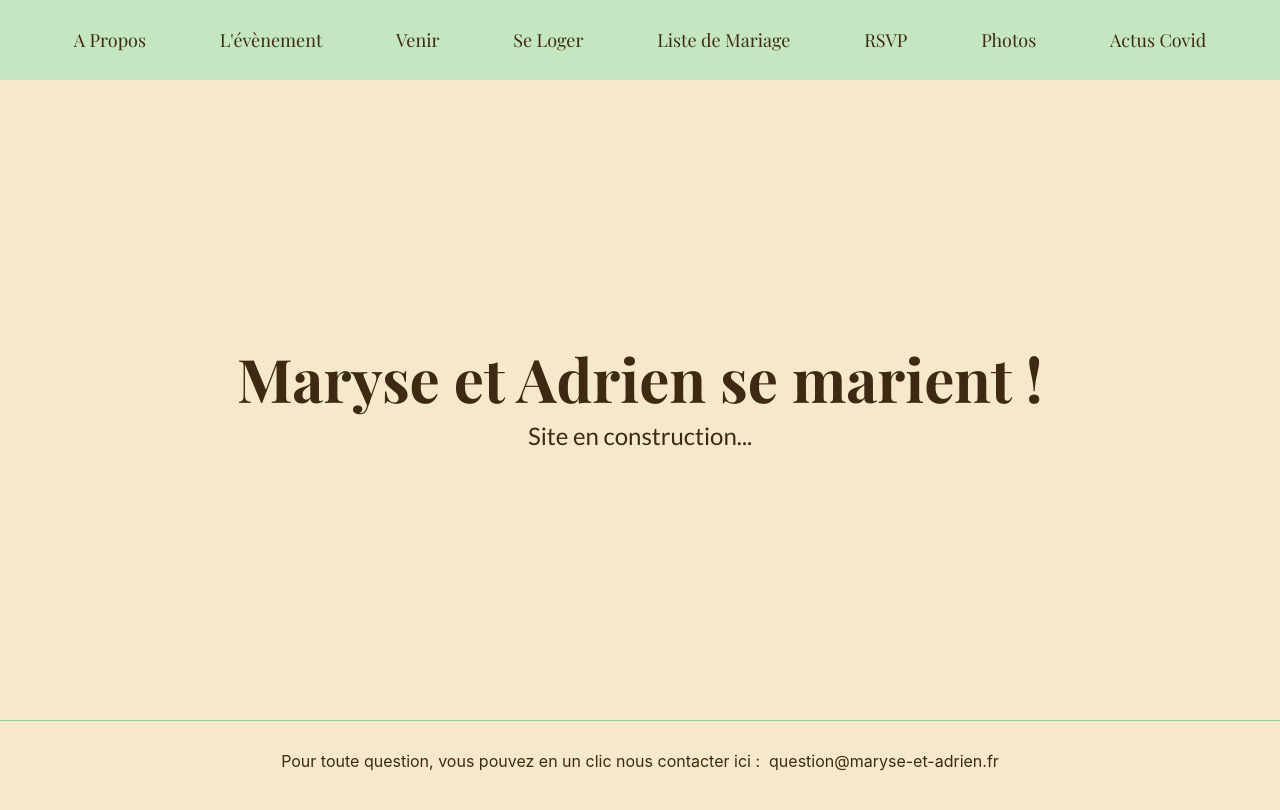
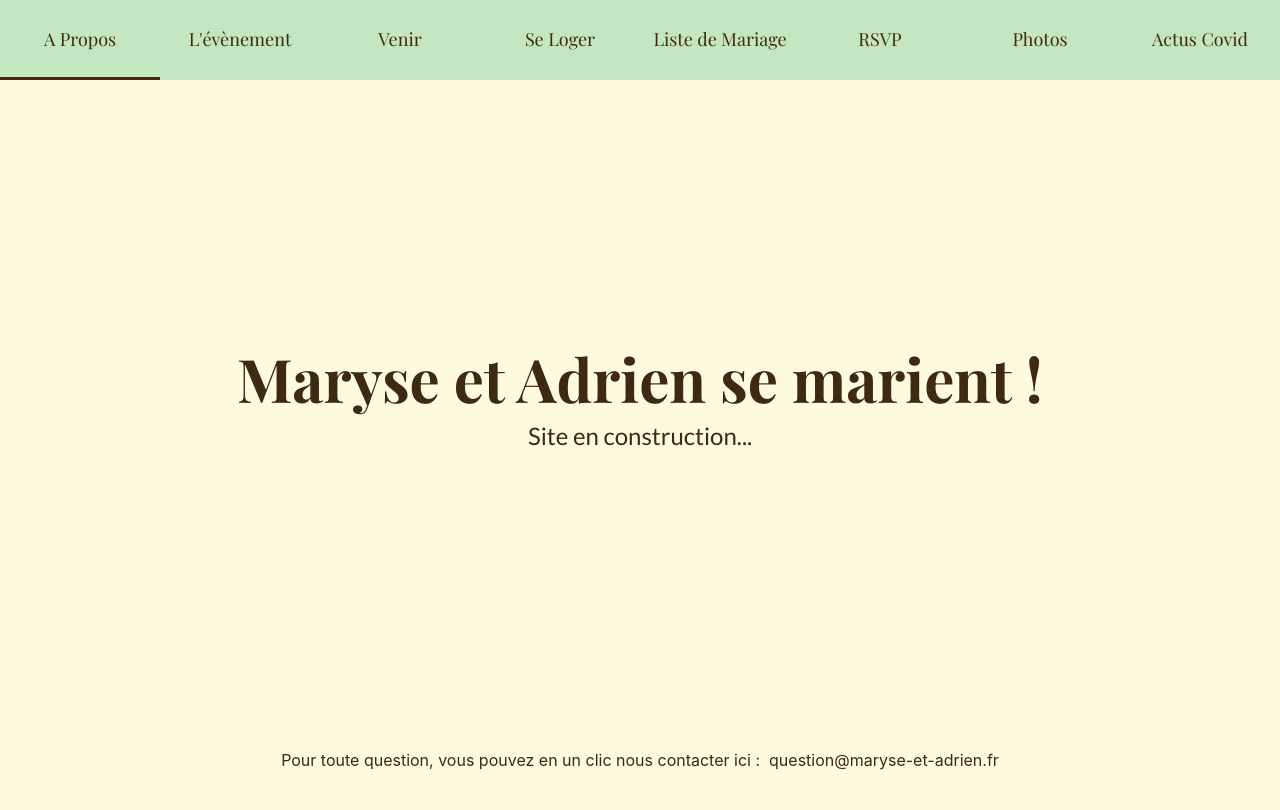
Before and after one commit to lroudge/maryse-et-adrien, a Next.js app: page / in a window 1280 px wide. Shown: the top 810 px of the page. Built offline with nearby package versions, Linux system fonts and the light colour scheme.

Commit message:
animation on header

```diff
--- a/components/common/Footer.tsx
+++ b/components/common/Footer.tsx
@@ -1,5 +1,5 @@
 const Footer: React.FC = () => (
-	<footer className="flex items-center justify-center w-full h-20 border-t border-emerald-600 fixed z-10 bottom-0 bg-beige-200">
+	<footer className="flex items-center justify-center w-full h-20 fixed z-10 bg-emerald-200 bottom-0">
 		Pour toute question, vous pouvez en un clic nous contacter ici :
 		&nbsp;
 	    <a
--- a/components/common/Header.tsx
+++ b/components/common/Header.tsx
@@ -5,14 +5,30 @@ const Header: React.FC = () => {
 	const router = useRouter();
 	return (
 		<header className="flex justify-evenly items-center w-full h-20 fixed z-10 font-title bg-emerald-500 text-lg">
+		    <div className="nav_option">
 			    <Link href="#about">A Propos</Link>
+			</div>
+			<div className="nav_option">
 			    <Link href="#program">L'évènement</Link>
+			</div>
+			<div className="nav_option">
 			    <Link href="#transportation">Venir</Link>
+			</div>
+            <div className="nav_option">
 			    <Link href="#accommodation">Se Loger</Link>
+			</div>
+            <div className="nav_option">
 			    <Link href="#registry">Liste de Mariage</Link>
+			</div>
+            <div className="nav_option">
 			    <Link href="#rsvp">RSVP</Link>
+			</div>
+            <div className="nav_option">
 			    <Link href="#photos">Photos</Link>
+			</div>
+            <div className="nav_option">
 			    <Link href="#covid">Actus Covid</Link>
+			</div>
 		</header>);
 };
 
--- a/pages/index.tsx
+++ b/pages/index.tsx
@@ -14,7 +14,7 @@ const Home: NextPage = () => {
 				<meta name="description" content="Generated by create next app" />
 				<link rel="icon" href="/favicon.ico" />
 			</Head>
-			<div className="flex flex-col items-center w-full px-20 text-center bg-beige-200 text-beige-800">
+			<div className="flex flex-col items-center w-full px-20 text-center bg-emerald-200 text-beige-800">
                 <Header />
                 <main className="h-full">
                     <About />
--- a/styles/globals.css
+++ b/styles/globals.css
@@ -29,3 +29,37 @@ a {
 * {
   box-sizing: border-box;
 }
+
+.nav_option {
+  display: flex;
+  flex-direction: column;
+  align-items: center;
+  justify-content: center;
+  height: 100%;
+  width: calc(100%/8);
+  cursor: pointer;
+  padding: 0;
+}
+
+.nav_option a {
+  display: flex;
+  flex-direction: column;
+  align-items: center;
+  justify-content: center;
+  height: 100%;
+  width: 100%;
+  cursor: pointer;
+  padding: 0;
+}
+
+.nav_option::after {
+  content: "";
+  display: block;
+  width: 0;
+  border-bottom: 3px solid #3E2913;
+  transition: width 0.5s;
+}
+
+.nav_option:hover::after, .nav_option:focus-within::after {
+  width: 100%;
+}
```
Lines whose indentation alone changed are shown as unchanged.
